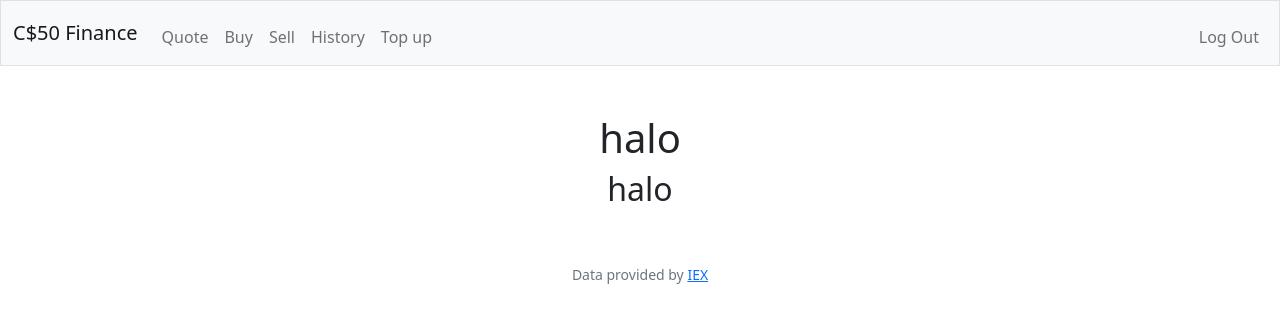
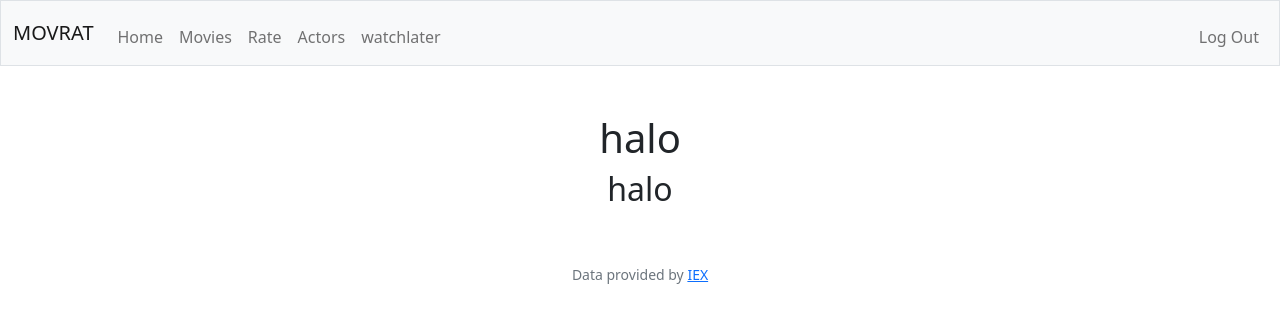
Before and after one commit to ArkanArsalan/CS50-final-project, a Flask app: template templates/index.html in a window 1280 px wide. Shown: the top 323 px of the page. Run offline with Flask 3, Linux system fonts and the light colour scheme; the template is opened without the code that fills it, so the values that code supplies are empty; the visitor is signed in with stand-in values (Sample User, id 1); some libraries are stand-ins or nearby versions.

Commit message:
update navbar

```diff
--- a/app.py
+++ b/app.py
@@ -11,20 +11,15 @@ from helpers import apology, login_required, lookup, usd
 # Configure application
 app = Flask(__name__)
 
-# Custom filter
-app.jinja_env.filters["usd"] = usd
 
 # Configure session to use filesystem (instead of signed cookies)
 app.config["SESSION_PERMANENT"] = False
 app.config["SESSION_TYPE"] = "filesystem"
 Session(app)
 
+
 # Configure CS50 Library to use SQLite database
-db = SQL("sqlite:///finance.db")
-
-# Make sure API key is set
-if not os.environ.get("API_KEY"):
-    raise RuntimeError("API_KEY not set")
+db = SQL("sqlite:///movies.db")
 
 
 @app.after_request
--- a/templates/layout.html
+++ b/templates/layout.html
@@ -11,31 +11,27 @@
         <link crossorigin="anonymous" href="https://cdn.jsdelivr.net/npm/bootstrap@5.1.3/dist/css/bootstrap.min.css" integrity="sha384-1BmE4kWBq78iYhFldvKuhfTAU6auU8tT94WrHftjDbrCEXSU1oBoqyl2QvZ6jIW3" rel="stylesheet">
         <script crossorigin="anonymous" src="https://cdn.jsdelivr.net/npm/bootstrap@5.1.3/dist/js/bootstrap.bundle.min.js" integrity="sha384-ka7Sk0Gln4gmtz2MlQnikT1wXgYsOg+OMhuP+IlRH9sENBO0LRn5q+8nbTov4+1p"></script>
 
-        <!-- https://favicon.io/emoji-favicons/money-bag/ -->
-        <link href="/static/favicon.ico" rel="icon">
-
+        <script src="https://kit.fontawesome.com/26df34db38.js" crossorigin="anonymous"></script>
         <link href="/static/styles.css" rel="stylesheet">
-
-        <title>C$50 Finance: {% block title %}{% endblock %}</title>
+        <title>CS50 Final: {% block title %}{% endblock %}</title>
 
     </head>
 
     <body>
-
         <nav class="bg-light border navbar navbar-expand-md navbar-light">
             <div class="container-fluid">
-                <a class="navbar-brand" href="/"><span class="blue">C</span><span class="red">$</span><span class="yellow">5</span><span class="green">0</span> <span class="red">Finance</span></a>
+                <a class="navbar-brand" href="/">MOVRAT</i></a>
                 <button aria-controls="navbar" aria-expanded="false" aria-label="Toggle navigation" class="navbar-toggler" data-bs-target="#navbar" data-bs-toggle="collapse" type="button">
                     <span class="navbar-toggler-icon"></span>
                 </button>
                 <div class="collapse navbar-collapse" id="navbar">
                     {% if session["user_id"] %}
                         <ul class="navbar-nav me-auto mt-2">
-                            <li class="nav-item"><a class="nav-link" href="/quote">Quote</a></li>
-                            <li class="nav-item"><a class="nav-link" href="/buy">Buy</a></li>
-                            <li class="nav-item"><a class="nav-link" href="/sell">Sell</a></li>
-                            <li class="nav-item"><a class="nav-link" href="/history">History</a></li>
-                            <li class="nav-item"><a class="nav-link" href="/top_up">Top up</a></li>
+                            <li class="nav-item"><a class="nav-link" href="/home">Home</a></li>
+                            <li class="nav-item"><a class="nav-link" href="/movies">Movies</a></li>
+                            <li class="nav-item"><a class="nav-link" href="/rate">Rate</a></li>
+                            <li class="nav-item"><a class="nav-link" href="/actor">Actors</a></li>
+                            <li class="nav-item"><a class="nav-link" href="/watchlater">watchlater</a></li>
                         </ul>
                         <ul class="navbar-nav ms-auto mt-2">
                             <li class="nav-item"><a class="nav-link" href="/logout">Log Out</a></li>
@@ -49,7 +45,6 @@
                 </div>
             </div>
         </nav>
-
         {% if get_flashed_messages() %}
             <header>
                 <div class="alert alert-primary mb-0 text-center" role="alert">
```
Also changed, not shown: static/style.css (added), 1 other file.
